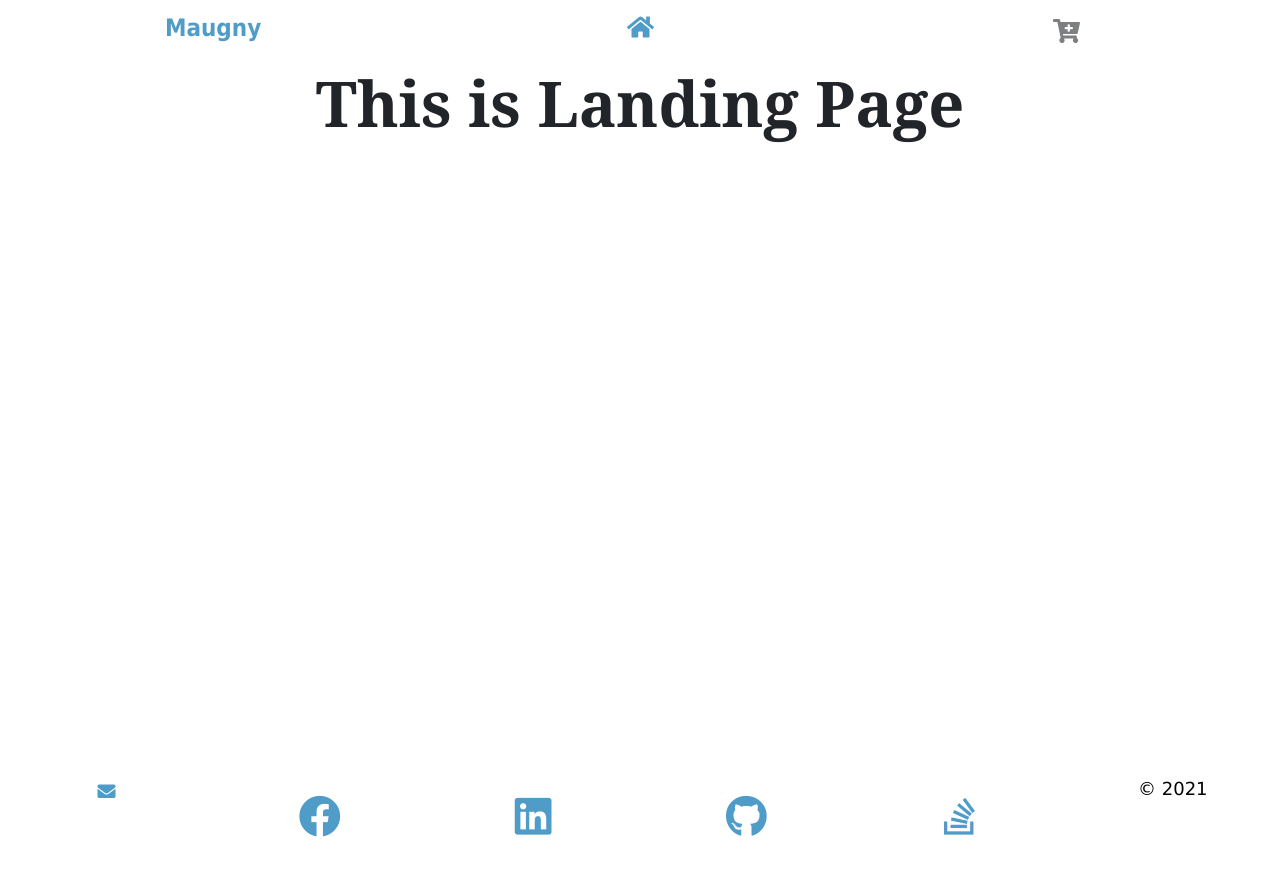
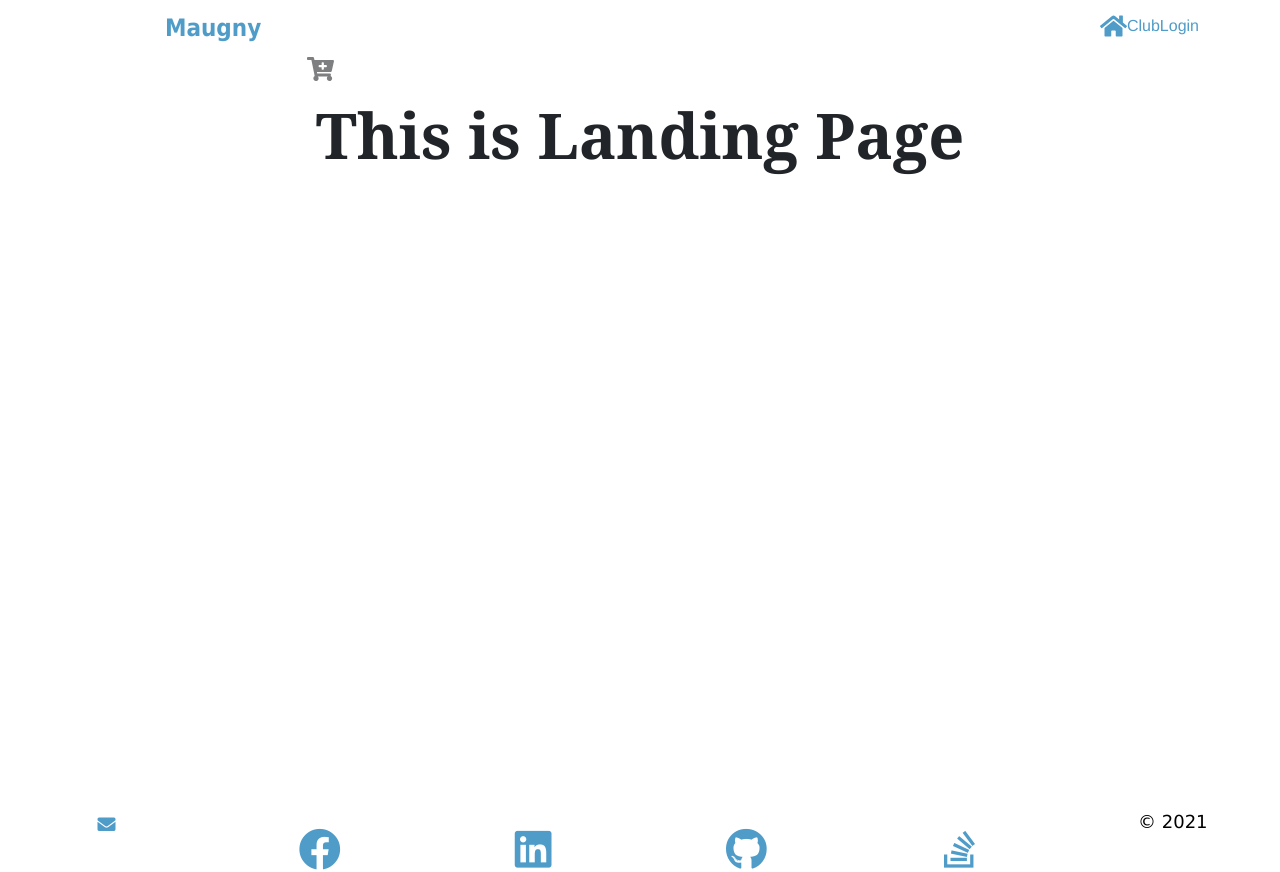
Before and after one commit to JohnyMatharu/maugny.com, a React (Create React App) app: page / in a window 1280 px wide. Before the commit the page ends 839 px from the top, so only its background shows below. Built offline with nearby package versions, Linux system fonts and the light colour scheme.

Commit message:
nav will need to be fixed, phase base and design

```diff
--- a/src/App.css
+++ b/src/App.css
@@ -1,5 +1,8 @@
 .App {
   text-align: center;
+  padding-top: 1.2px;
+
+  /* insert here flex and mobile view*/
 }
 
 
@@ -21,12 +24,18 @@
   color: blue;
   padding-top: 1%;
   padding-bottom: 1%;
-
 }
 
-.App
+
+
+.navCenter
 {
-  padding-top: 1.2px;
+  justify-content: space-between;
+  padding-left: 90px;
+  padding-right: 81px;
+  display: flex;
+  flex-wrap: wrap;
+  flex-direction: row;
 }
 
 #sectionOne{
@@ -45,7 +54,7 @@
 {
   width: 50%;
 }
-.club
+.cart
 {
   padding-top: 3.6px;
   width: 50%;
--- a/src/App.js
+++ b/src/App.js
@@ -5,6 +5,8 @@ import { BrowserRouter as Router, Route, Routes } from 'react-router-dom';
 //import Navbar from './components/navbar';
 import landingPage from './pages/landingPage';
 import clubPage from './pages/clubPage';
+import loginPage from './pages/loginPage';
+import checkoutPage from './pages/checkoutPage';
 import Footer from './components/footer';
 import { Link } from 'react-router-dom';
 import { NavLink } from 'react-router-dom';
@@ -25,6 +27,7 @@ const App = () => {
 <Router>
 <nav>
 <div className="nav">
+{/* this is beginning nav div 100% */}
 
 <div id ="sectionOne"><h3 style={{ paddingBottom: '1px', fontSize: '24px', fontFamily: 'Tahoma', fontWeight: 'bold' }}>
   <span style={{color:'#4F9CC8'}}>Maugny</span></h3></div>
@@ -32,14 +35,17 @@ const App = () => {
 */}
 
 
-<div id ="sectionTwo">
+{/* this part needs to be fixed as section 2 is 66% and home and cart will share width 50 % each, and then fix center padding etc.*/}
+
+
+<div className="home" id ="sectionTwo">
     <Link to="/" className="Nav__brand">
     </Link>
 
-        <div className="home">
+<div className="navCenter">
 
-
-        <NavLink to="/landingPage" style={({ isActive }) =>
+  <div>
+  <NavLink to="/landingPage" style={({ isActive }) =>
 isActive
 ? {
     color: '#ECEFF8'
@@ -49,14 +55,49 @@ isActive
 //style={ isHome ? { color: "#4F9CC8" } : {} }
 >
 
-<div className="App">
-  <FontAwesomeIcon icon={faHome} style={{ fontSize: '24px' }}/>
+    <FontAwesomeIcon icon={faHome} style={{ fontSize: '24px' }}/>
+    </NavLink>
+    </div>
+
+
+  <div>
+  <NavLink to="/clubPage" style={({ isActive }) =>
+isActive
+? {
+    color: '#ECEFF8'
+  }
+: { color: '#4F9CC8'}
+}>
+
+    Club
+    </NavLink>
+    </div>
+
+
+  <div>
+  <NavLink to="/loginPage" style={({ isActive }) =>
+isActive
+? {
+    color: '#ECEFF8'
+  }
+: { color: '#4F9CC8'}
+}>
+    Login
+    </NavLink>
+    </div>
+
+  {/* this is end of navCenter div */}
 </div>
 
-</NavLink></div>
+{/* this is end of one above it */}
+  </div>
 
-        <div className="club">
-          <NavLink className="fourthLink" to="/clubPage"
+      {/*this is beginning of cart main div */}
+        <div className="cart">
+
+
+            <div className="App">
+            <NavLink className="fourthLink" to="/checkoutPage"
           style={({ isActive }) =>
           isActive
             ? {
@@ -67,17 +108,17 @@ isActive
         }
 
           >
-
-            <div className="App">
   <FontAwesomeIcon icon={faCartPlus} style={{ fontSize: '24px' }}/>
+  </NavLink>
 </div>
 
           {/* https://github.com/FortAwesome/Font-Awesome/tree/master/js-packages/%40fortawesome/free-solid-svg-icons */}
 
+        </div>
+{/* this is end of cart main div */}
 
-          </NavLink>
-        </div>
-</div>
+
+{/* this is end of nav 100% div */}
 </div>
 
 </nav>
@@ -90,6 +131,10 @@ isActive
 
           <Route path="clubPage" element={clubPage} />
 
+          <Route path="loginPage" element={loginPage} />
+
+          <Route path="checkoutPage" element={checkoutPage} />
+
       </Routes>
       <Footer></Footer>
       </Router>
```
Also changed, not shown: 1 other file (tests, documents, lock files or other folders).
